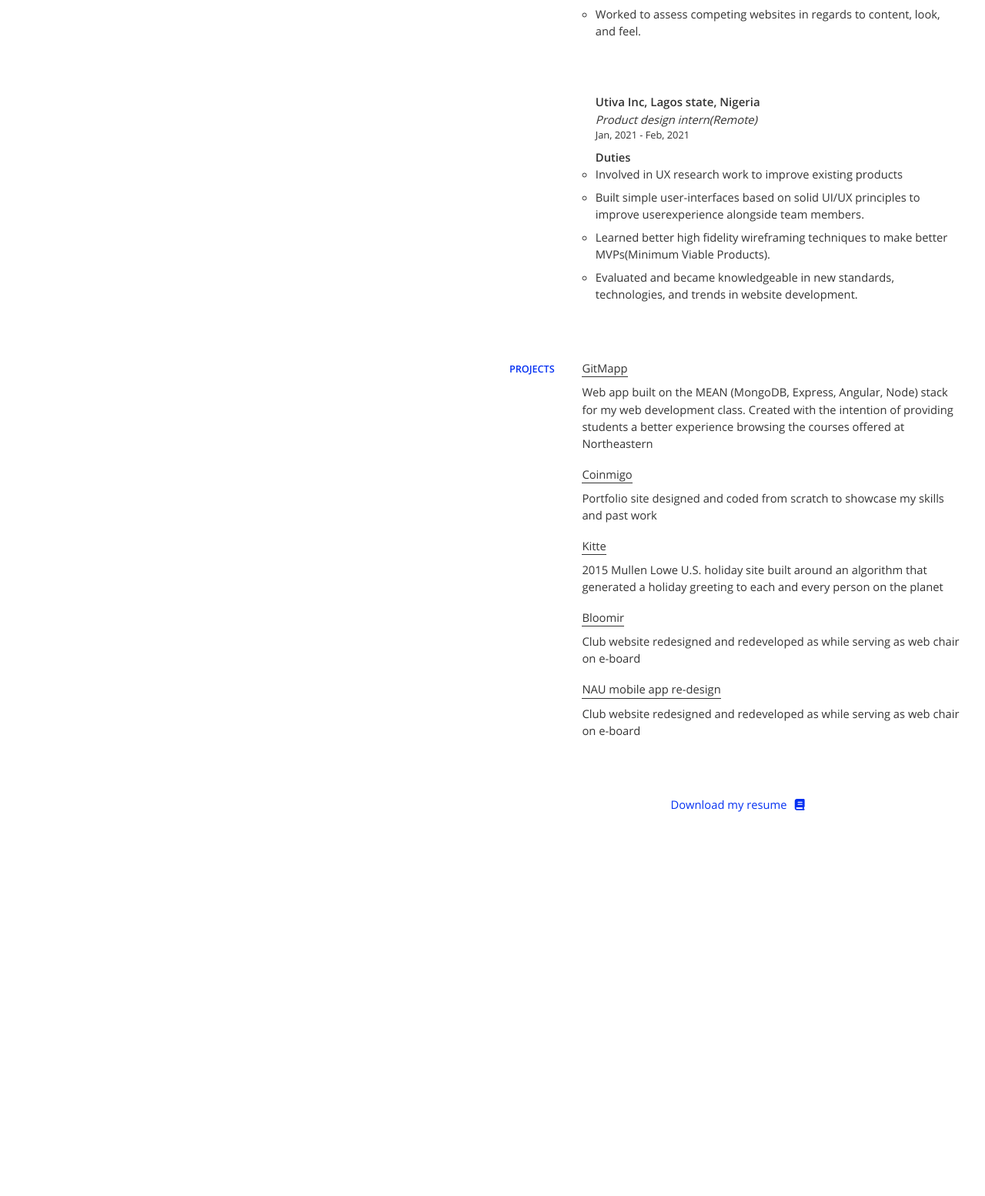
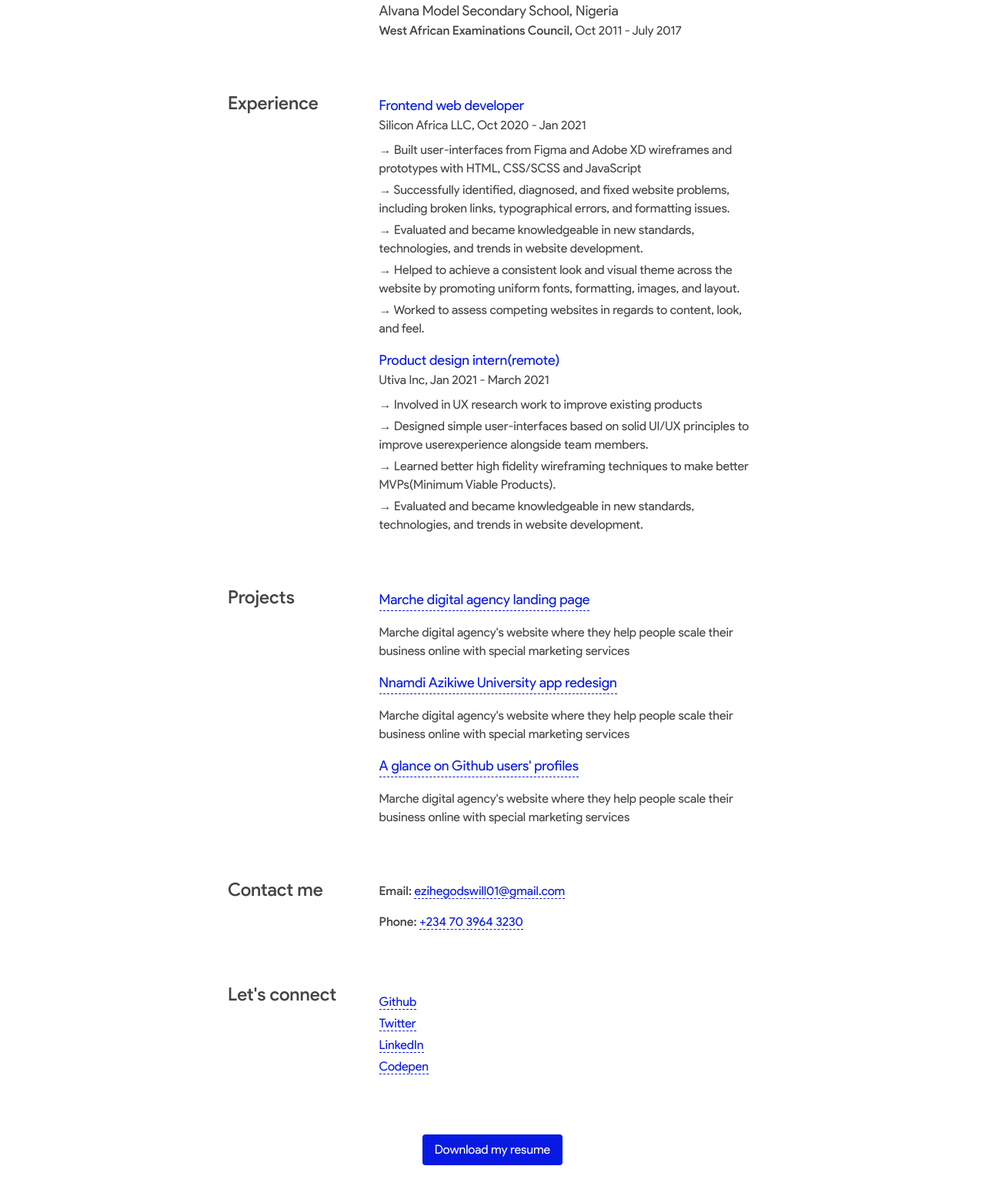
Before and after one commit to ezihe-godswill/vanilla-cv-website, a plain HTML site: page index.html in a window 1280 px wide. Shown: the part 1157-2711 px from the top of the page at 77% size. Before the commit the page ends 2303 px from the top, so only its background shows below. Drawn offline with Linux system fonts and the light colour scheme; files whose address does not match are found by name.

Commit message:
initial commit in latest branch

```diff
--- a/css/main.css
+++ b/css/main.css
@@ -1,46 +1,202 @@
-@import url(global.css);
-@import url(home-section.css);
-@import url(resume-section.css);
+@font-face {
+  font-family: Google Sans;
+  src: url(fonts/google-sans/ProductSans-Regular.ttf);
+  font-weight: 400;
+}
+@font-face {
+  font-family: Google Sans;
+  src: url(fonts/google-sans/ProductSans-Medium.ttf);
+  font-weight: 600;
+}
+
+* {
+  padding: 0;
+  margin: 0;
+  box-sizing: border-box;
+}
+
+html {
+  font-size: 100%;
+  scroll-behavior: smooth;
+}
+
+:root {
+  --color100: #444444;
+  --color110: #777777;
+  --color200: #ffffff;
+  --color210: #f6f6f6;
+  --color300: #f6591c;
+  --color310: #081ae1;
+}
+
+body {
+  width: 100%;
+  font-size: 1rem;
+  font-family: Google Sans, sans-serif;
+  font-weight: 400;
+  line-height: 1.5;
+  background: var(--color200);
+  color: var(--color100);
+}
+
+a:not(.resume-link) {
+  text-decoration: none;
+  color: var(--color310);
+  border-bottom: 1px dashed var(--color310);
+}
+
+.header {
+  width: 100%;
+  padding: 88px 16px;
+  display: flex;
+  align-items: center;
+  justify-content: center;
+}
+
+.header-ctn {
+  width: 100%;
+  max-width: 320px;
+  margin: 0 auto;
+}
+
+.header-img-box {
+  position: relative;
+  --size: 240px;
+  width: var(--size);
+  height: var(--size);
+  margin: 0 auto 24px;
+}
+
+.header-img-box::before {
+  --size: 24px;
+  content: "";
+  position: absolute;
+  top: 40%;
+  left: -20%;
+  width: var(--size);
+  height: calc(var(--size) / 2);
+  border-radius: 32px 32px 0 0;
+  background: var(--color310);
+  box-shadow: 150px -128px 0 0 var(--color300), 280px 168px 0 0 var(--color310);
+  z-index: -1;
+}
+
+.header-image {
+  width: 100%;
+  height: 100%;
+  vertical-align: middle;
+  object-fit: cover;
+  border-radius: 8px;
+}
+
+.header-details-box {
+  width: 100%;
+  text-align: center;
+}
+
+.header-details-box h3 {
+  font-size: 1.48rem;
+}
+
+.header-details-box span {
+  color: var(--color110);
+}
 
 .main {
   width: 100%;
+}
+
+.main-ctn {
+  width: 100%;
+  max-width: 720px;
+  padding: 16px 16px;
+  margin: 0 auto;
+}
+
+/* class SECTION  styles*/
+.section {
+  width: 100%;
   display: flex;
   flex-direction: column;
+  margin-bottom: 64px;
+}
+.section-header {
+  width: 100%;
+  margin-bottom: 24px;
+  font-size: 1.48rem;
+}
+.section-content {
+  width: 100%;
+}
+.section-content > p,
+.section-content > div {
+  margin-bottom: 16px;
+}
+.section-inline-heading {
+  font-weight: 600;
+}
+.section-focus-heading {
+  font-size: 1.12rem;
+  display: block;
+}
+
+.experience .section-focus-heading {
+  color: var(--color310);
+}
+
+.experience-list {
+  margin-top: 8px;
+  list-style: none;
+}
+
+.experience-list li {
+  margin-bottom: 4px;
+}
+
+.project-link {
+  display: inline-block;
+  text-decoration: none;
+  margin-bottom: 16px;
+}
+
+.resume-section {
+  width: 100%;
+  display: flex;
+  flex-direction: column;
+  align-items: center;
   justify-content: center;
 }
 
-@media (min-width: 768px) {
-  .resume-ctn {
-    max-width: 80%;
-    margin: 0 auto;
+.resume-link {
+  display: inline-block;
+  height: 40px;
+  display: flex;
+  align-items: center;
+  justify-content: center;
+  padding: 0 16px;
+  margin: 24px auto;
+  background: var(--color310);
+  color: var(--color200);
+  text-decoration: none;
+  border-radius: 4px;
+  transition: background 300ms;
+}
+
+.resume-link:hover,
+.resume-link:focus {
+  background: var(--color300);
+}
+
+@media (min-width: 600px) {
+  .section {
+    flex-direction: row;
+    justify-content: space-between;
+    margin-bottom: 48px;
+  }
+  .section-header {
+    width: 40%;
+  }
+  .section-content {
+    margin-top: 8px;
   }
 }
-@media (min-width: 1100px) {
-  .main {
-    flex-direction: row;
-  }
-
-  .home {
-    position: sticky;
-    position: -webkit-sticky;
-    top: 0;
-    height: 100vh;
-  }
-  .home-content {
-    justify-content: flex-end;
-  }
-
-  .resume-ctn {
-    max-width: 100%;
-  }
-
-  .resume-box {
-    flex-direction: row;
-    justify-content: space-between;
-  }
-
-  .resume-main-box {
-    max-width: 540px;
-    padding: 0 16px;
-  }
-}
--- a/index.html
+++ b/index.html
@@ -4,255 +4,271 @@
     <meta charset="UTF-8" />
     <meta http-equiv="X-UA-Compatible" content="IE=edge" />
     <meta name="viewport" content="width=device-width, initial-scale=1.0" />
-    <title>Ezihe Godswill - Frontend software engineer</title>
+    <title>Ezihe Godswill - Frontend software engineer 👨🏾‍💻</title>
     <link rel="stylesheet" href="css/main.css" />
   </head>
   <body>
-    <main class="main">
-      <section class="home">
-        <div class="home-ctn">
-          <div class="home-content">
-            <div class="home-content-ctn">
-              <div class="home-img-ctn">
-                <div class="home-img-box">
+    <header class="header">
+      <div class="header-ctn">
+        <div class="header-img-box">
+          <span>
             <img
               src="css/img/20210412_095659.jpg"
-                    alt=""
-                    class="home-img-file"
+              alt="Photo of Ezihe Godswill"
+              class="header-image"
             />
+          </span>
+        </div>
+        <div class="header-details-box">
+          <h3>Ezihe Godswill</h3>
+          <span>Frontend software engineer</span>
         </div>
       </div>
-              <h1 class="home-content-heading">Hi, I'm Ezihe Godswill</h1>
-              <p class="home-content-text">
-                A Frontend software engineer based in Nigeria. Interested in
-                crafting well-designed web experiences
+    </header>
+    <main class="main">
+      <div class="main-ctn">
+        <section class="profile section">
+          <div class="section-header">
+            <h4>Profile</h4>
+          </div>
+          <div class="section-content">
+            <p>
+              Experienced front-end software engineer proficient in bringing
+              forth expertise in design, prototyping, testing and maintenance of
+              front-end web systems. Knowledgeable in user interface, testing,
+              and debugging processes. Equipped with a diverse and promising
+              skill-set.
             </p>
-
-              <nav class="home-content-nav">
-                <ul class="home-content-list">
-                  <li class="home-content-item">
-                    <a href="#" class="home-content-link"
-                      ><span class="fab fa-twitter"></span
-                    ></a>
-                  </li>
-                  <li class="home-content-item">
-                    <a href="#" class="home-content-link"
-                      ><span class="fab fa-github"></span
-                    ></a>
-                  </li>
-                  <li class="home-content-item">
-                    <a href="#" class="home-content-link"
-                      ><span class="fab fa-linkedin"></span
-                    ></a>
-                  </li>
-                </ul>
-              </nav>
-            </div>
-          </div>
-        </div>
-      </section>
-      <section class="resume">
-        <div class="resume-ctn">
-          <div class="resume-box">
-            <div class="resume-box-heading">Profile</div>
-            <div class="resume-main-box">
-              <div class="resume-mini-box">
-                Experienced front-end software engineer proficient in bringing
-                forth expertise in design, prototyping, testing and maintenance
-                of front-end web systems. Knowledgeable in user interface,
-                testing, and debugging processes. Equipped with a diverse and
-                promising skill-set.
-              </div>
-              <div class="resume-mini-box">
+            <p>
               Proficient in an assortment of technologies, including HTML,
               CSS/SASS, JavaScript, React, Version control(Git/GitHub) and
               Figma.
+            </p>
+            <p>
+              I enjoy being the bridge between engineering and design, and feel
+              right at home as a front end engineer. I'm experienced in
+              developing and designing products for the web, from simple landing
+              pages to full-fledged web apps.
+            </p>
           </div>
-              <div class="resume-mini-box">
-                I enjoy being the bridge between engineering and design, and
-                feel right at home as a front end engineer. I'm experienced in
-                developing and designing products for the web, from simple
-                landing pages to full-fledged web apps.
+        </section>
+        <section class="skills section">
+          <div class="section-header">
+            <h4>Skills</h4>
           </div>
+          <div class="section-content">
+            <p>
+              <span class="section-inline-heading">Languages:&nbsp;</span
+              >JavaScript (ES6), HTML, CSS/SCSS, Shopify Liquid, Python
+            </p>
+            <p>
+              <span class="section-inline-heading"
+                >Libraries & Frameworks:&nbsp;</span
+              >Bootstrap, Tailwind, Node, Shopify, MongoDB, React, Vue
+            </p>
+            <p>
+              <span class="section-inline-heading">Tools:&nbsp;</span>VS code,
+              Git & Github, Command Line, Grunt, Postman, Figma, Framer,
+              Netlify, Firebase
+            </p>
           </div>
+        </section>
+        <section class="education section">
+          <div class="section-header">
+            <h3>Education</h3>
           </div>
-          <div class="resume-box">
-            <div class="resume-box-heading">Skills</div>
-            <div class="resume-main-box">
-              <div class="resume-mini-box">
-                <span class="resume-heading">Languages:</span>
-                JavaScript (ES6), HTML, CSS/SCSS, Shopify Liquid, Python
+          <div class="section-content">
+            <p>
+              <span class="section-focus-heading"
+                >Nnamdi Azikiwe University, Nigeria</span
+              >
+              <span>
+                <span class="section-inline-heading"
+                  >Bachelor Of Pharmacy,</span
+                >
+                Oct 2019 - present
+              </span>
+            </p>
+            <p>
+              <span class="section-focus-heading"
+                >Alvana Model Secondary School, Nigeria</span
+              >
+              <span>
+                <span class="section-inline-heading"
+                  >West African Examinations Council,</span
+                >
+                Oct 2011 - July 2017
+              </span>
+            </p>
           </div>
-              <div class="resume-mini-box">
-                <span class="resume-heading">Libraries & Frameworks:</span>
-                Bootstrap, Tailwind, Node, Shopify, MongoDB, React, Vue
+        </section>
+        <section class="experience section">
+          <div class="section-header">
+            <h4>Experience</h4>
           </div>
-              <div class="resume-mini-box">
-                <span class="resume-heading">Tools:</span>
-                VS code, Git & Github, Command Line, Grunt, Postman, Figma,
-                Framer, Netlify, Firebase
-              </div>
-            </div>
-          </div>
-          <div class="resume-box">
-            <div class="resume-box-heading">Education</div>
-            <div class="resume-main-box">
-              <div class="resume-mini-box">
-                <span style="text-transform: uppercase"
-                  >Nnamdi Azikiwe University</span
-                >
+          <div class="section-content">
             <div>
-                  <span class="resume-heading-md">Bachelor Of Pharmacy</span>
-                </div>
-                <div>
-                  <span>2019 - till present</span>
-                </div>
-              </div>
-              <div class="resume-mini-box">
-                <span style="text-transform: uppercase"
-                  >Alvana Model Secondary School</span
-                >
-                <div>
-                  <span class="resume-heading-md"
-                    >West African Examinations Council</span
-                  >
-                </div>
-                <div>
-                  <span>2011 - 2017</span>
-                </div>
-              </div>
-            </div>
-          </div>
-          <!-- Experience section -->
-          <div class="resume-box">
-            <div class="resume-box-heading">Experience</div>
-            <div class="resume-main-box">
-              <div class="resume-mini-box">
-                <span class="resume-heading-md"
-                  >Silicon Africa Technologies LLC, Imo state, Nigeria</span
-                >
-                <div>
-                  <span><i>Frontend web developer</i>&nbsp;</span>
-                </div>
-                <div style="font-size: 0.8rem">
-                  <span>Oct, 2020 - Jan, 2021</span>
-                </div>
+              <span class="section-focus-heading">Frontend web developer</span>
+              <span>Silicon Africa LLC, Oct 2020 - Jan 2021</span>
               <ul class="experience-list">
-                  <li class="experience-list-heading">Duties</li>
-                  <li class="experience-list-item">
-                    Built user-interfaces from Figma and Adobe XD wireframes and
-                    prototypes with HTML, CSS/SCSS and JavaScript
+                <li>
+                  &rarr;&nbsp;Built user-interfaces from Figma and Adobe XD
+                  wireframes and prototypes with HTML, CSS/SCSS and JavaScript
                 </li>
-                  <li class="experience-list-item">
-                    Built user-interfaces from Figma and Adobe XD wireframes and
-                    prototypes with HTML, CSS/SCSS and JavaScript
+                <li>
+                  &rarr;&nbsp;Successfully identified, diagnosed, and fixed
+                  website problems, including broken links, typographical
+                  errors, and formatting issues.
                 </li>
-                  <li class="experience-list-item">
-                    Successfully identified, diagnosed, and fixed website
-                    problems, including broken links, typographical errors, and
-                    formatting issues.
+                <li>
+                  &rarr;&nbsp;Evaluated and became knowledgeable in new
+                  standards, technologies, and trends in website development.
                 </li>
-                  <li class="experience-list-item">
-                    Helped to achieve a consistent look and visual theme across
-                    the website by promoting uniform fonts, formatting, images,
-                    and layout.
+                <li>
+                  &rarr;&nbsp;Helped to achieve a consistent look and visual
+                  theme across the website by promoting uniform fonts,
+                  formatting, images, and layout.
                 </li>
-                  <li class="experience-list-item">
-                    Evaluated and became knowledgeable in new standards,
-                    technologies, and trends in website development.
-                  </li>
-                  <li class="experience-list-item">
-                    Worked to assess competing websites in regards to content,
-                    look, and feel.
+                <li>
+                  &rarr;&nbsp;Worked to assess competing websites in regards to
+                  content, look, and feel.
                 </li>
               </ul>
             </div>
-              <br /><br />
-              <!-- Second experience -->
-              <div class="resume-mini-box">
-                <span class="resume-heading-md"
-                  >Utiva Inc, Lagos state, Nigeria</span
+            <div>
+              <span class="section-focus-heading"
+                >Product design intern(remote)</span
               >
-                <div>
-                  <span><i>Product design intern(Remote)</i>&nbsp;</span>
-                </div>
-                <div style="font-size: 0.8rem">
-                  <span>Jan, 2021 - Feb, 2021</span>
-                </div>
+              <span>Utiva Inc, Jan 2021 - March 2021</span>
               <ul class="experience-list">
-                  <li class="experience-list-heading">Duties</li>
-                  <li class="experience-list-item">
-                    Involved in UX research work to improve existing products
+                <li>
+                  &rarr;&nbsp;Involved in UX research work to improve existing
+                  products
                 </li>
-                  <li class="experience-list-item">
-                    Built simple user-interfaces based on solid UI/UX principles
-                    to improve userexperience alongside team members.
+                <li>
+                  &rarr;&nbsp;Designed simple user-interfaces based on solid
+                  UI/UX principles to improve userexperience alongside team
+                  members.
                 </li>
-                  <li class="experience-list-item">
-                    Learned better high fidelity wireframing techniques to make
-                    better MVPs(Minimum Viable Products).
+                <li>
+                  &rarr;&nbsp;Learned better high fidelity wireframing
+                  techniques to make better MVPs(Minimum Viable Products).
                 </li>
-                  <li class="experience-list-item">
-                    Evaluated and became knowledgeable in new standards,
-                    technologies, and trends in website development.
+                <li>
+                  &rarr;&nbsp;Evaluated and became knowledgeable in new
+                  standards, technologies, and trends in website development.
                 </li>
               </ul>
             </div>
           </div>
+        </section>
+        <section class="projects section">
+          <div class="section-header">
+            <h4>Projects</h4>
           </div>
-          <!-- Projects section -->
-          <div class="resume-box">
-            <div class="resume-box-heading">Projects</div>
-            <div class="resume-main-box">
-              <div class="resume-mini-box">
-                <a href="#" class="resume-portfolio-link">GitMapp</a>
-                <div class="resume-portfolio-description">
-                  Web app built on the MEAN (MongoDB, Express, Angular, Node)
-                  stack for my web development class. Created with the intention
-                  of providing students a better experience browsing the courses
-                  offered at Northeastern
+          <div class="section-content">
+            <div>
+              <a href="#" class="project-link"
+                ><span class="section-focus-heading"
+                  >Marche digital agency landing page</span
+                ></a
+              >
+              <p>
+                Marche digital agency's website where they help people scale
+                their business online with special marketing services
+              </p>
+            </div>
+            <div>
+              <a href="#" class="project-link"
+                ><span class="section-focus-heading"
+                  >Nnamdi Azikiwe University app redesign</span
+                ></a
+              >
+              <p>
+                Marche digital agency's website where they help people scale
+                their business online with special marketing services
+              </p>
+            </div>
+            <div>
+              <a href="#" class="project-link"
+                ><span class="section-focus-heading"
+                  >A glance on Github users' profiles</span
+                ></a
+              >
+              <p>
+                Marche digital agency's website where they help people scale
+                their business online with special marketing services
+              </p>
             </div>
           </div>
-              <div class="resume-mini-box">
-                <a href="#" class="resume-portfolio-link">Coinmigo</a>
-                <div class="resume-portfolio-description">
-                  Portfolio site designed and coded from scratch to showcase my
-                  skills and past work
+        </section>
+        <section class="contact section">
+          <div class="section-header">
+            <h4>Contact me</h4>
           </div>
-              </div>
-              <div class="resume-mini-box">
-                <a href="#" class="resume-portfolio-link">Kitte</a>
-                <div class="resume-portfolio-description">
-                  2015 Mullen Lowe U.S. holiday site built around an algorithm
-                  that generated a holiday greeting to each and every person on
-                  the planet
-                </div>
-              </div>
-              <div class="resume-mini-box">
-                <a href="#" class="resume-portfolio-link">Bloomir</a>
-                <div class="resume-portfolio-description">
-                  Club website redesigned and redeveloped as while serving as
-                  web chair on e-board
-                </div>
-              </div>
-              <div class="resume-mini-box">
-                <a href="#" class="resume-portfolio-link"
-                  >NAU mobile app re-design</a
+          <div class="section-content">
+            <p>
+              <span class="section-inline-heading">Email:&nbsp;</span
+              ><a href="mailto:ezihegodswill01@gmail.com"
+                >ezihegodswill01@gmail.com</a
               >
-                <div class="resume-portfolio-description">
-                  Club website redesigned and redeveloped as while serving as
-                  web chair on e-board
-                </div>
-              </div>
-            </div>
-          </div>
-          <a href="#" class="resume-link"
-            >Download my resume &nbsp;<span class="fas fa-book"></span
-          ></a>
+            </p>
+            <p>
+              <span class="section-inline-heading">Phone:&nbsp;</span
+              ><a href="tel:+234 70 3964 3230">+234 70 3964 3230</a>
+            </p>
           </div>
         </section>
+        <section class="socials section">
+          <div class="section-header">
+            <h4>Let's connect</h4>
+          </div>
+          <div class="section-content">
+            <ul class="experience-list">
+              <li>
+                <a
+                  target="_blank"
+                  rel="noopener noreferrer"
+                  href="https://github.com/ezihe-godswill"
+                  >Github</a
+                >
+              </li>
+              <li>
+                <a
+                  target="_blank"
+                  rel="noopener noreferrer"
+                  href="https://twitter.com/EziheGodswill"
+                  >Twitter</a
+                >
+              </li>
+              <li>
+                <a
+                  target="_blank"
+                  rel="noopener noreferrer"
+                  href="https://www.linkedin.com/in/ezihe-godswill"
+                  >LinkedIn</a
+                >
+              </li>
+              <li>
+                <a
+                  target="_blank"
+                  rel="noopener noreferrer"
+                  href="https://codepen.io/ezihe"
+                  >Codepen</a
+                >
+              </li>
+            </ul>
+          </div>
+        </section>
+        <section class="resume-section">
+          <a
+            href="css/assets/Ezihe_Godswill_CV.pdf"
+            class="resume-link"
+            download="Ezihe_Godswill_CV"
+            >Download my resume</a
+          >
+        </section>
+      </div>
     </main>
-
-    <script src="js/all.js"></script>
   </body>
 </html>
```
Also changed, not shown: css/fonts/google-sans/ProductSans-Bold.woff (added), css/fonts/google-sans/ProductSans-Medium.woff (added), css/fonts/google-sans/ProductSans-Regular.woff (added), 1 other file. Lines whose indentation alone changed are shown as unchanged.
